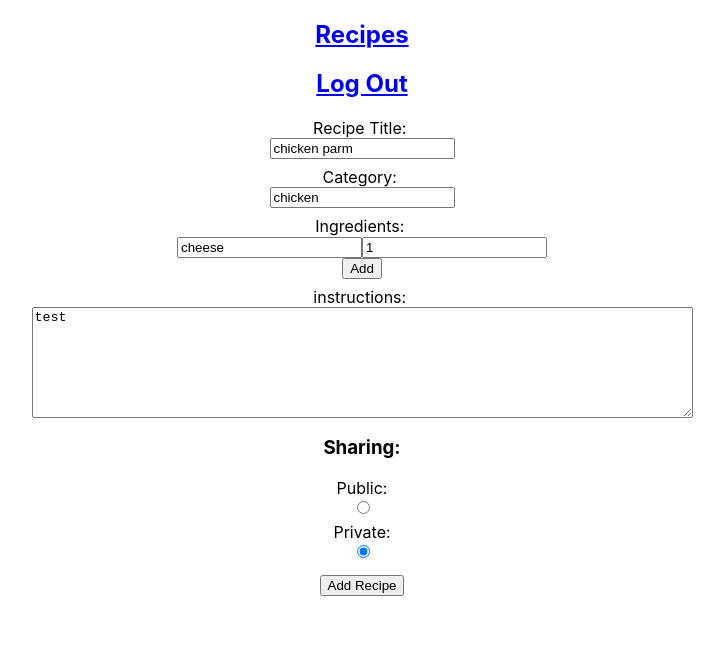
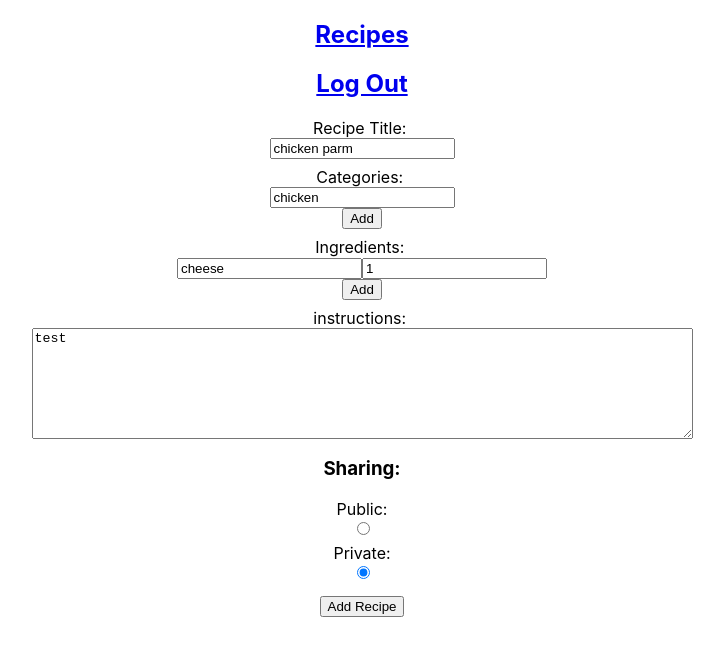
Before and after one commit to lyntechi/SFR2-Frontend, a React (Create React App) app in the folder secret_family_recipes/: page /recipes in a window 1280 px wide. Shown: the top 656 px of the page, without its empty margins (278-1002 px from the left). Built offline with nearby package versions, Linux system fonts and the light colour scheme; sample sign-in values are in the browser's storage.

Commit message:
merged changes

```diff
--- a/secret_family_recipes/src/components/RecipeForm.js
+++ b/secret_family_recipes/src/components/RecipeForm.js
@@ -26,10 +26,8 @@ const defaultData = {
   function updateFormArray(e, index) {
     const { name, value } = e.target;
     const newArr = [...formData[name]];
-    console.log(newArr);
     newArr[index] = value;
-    console.log(newArr);
-    setFormData({ ...formData, [name]: newArr });
+    setFormData({...formData, [name]: newArr})
   }
 
   function updateForm(e) {
@@ -45,7 +43,14 @@ const defaultData = {
       ingredients: [...formData.ingredients, defaultIngredientObj],
     });
   }
-  ///get an updated array of ingredients without manipulating state
+
+  function addCategory(e) {
+    e.preventDefault();
+    setFormData({...formData,
+      'categories': [...formData.categories, '']})
+  }
+
+///get an updated array of ingredients without manipulating state
   function newIngredients(ingredientObj, index) {
     const result = [...formData.ingredients];
     result[index] = ingredientObj;
@@ -107,15 +112,18 @@ const defaultData = {
             onChange={updateForm}
           />
         </label>
-
-        <label>
-          Category:&nbsp;
-          <input
-            type="text"
-            name="categories"
-            value={formData.categories[0]}
-            onChange={(e) => updateFormArray(e, 0)}
-          />
+        <label>Categories:&nbsp;
+          {formData.categories.map((item, index) => {
+            return (
+              <input type='text'
+                     name='categories'
+                     value={formData.categories[index]}
+                     onChange={(e) => updateFormArray(e, index)}
+                     key={index}
+              />
+            )
+          })}
+            <button onClick={addCategory}>Add</button>
         </label>
 
 
```
